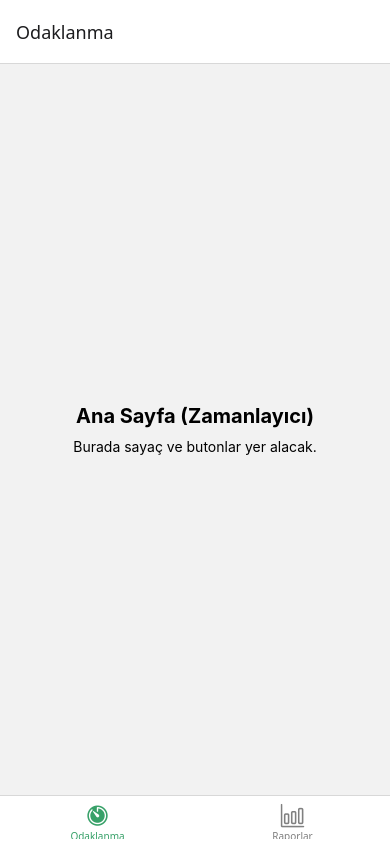
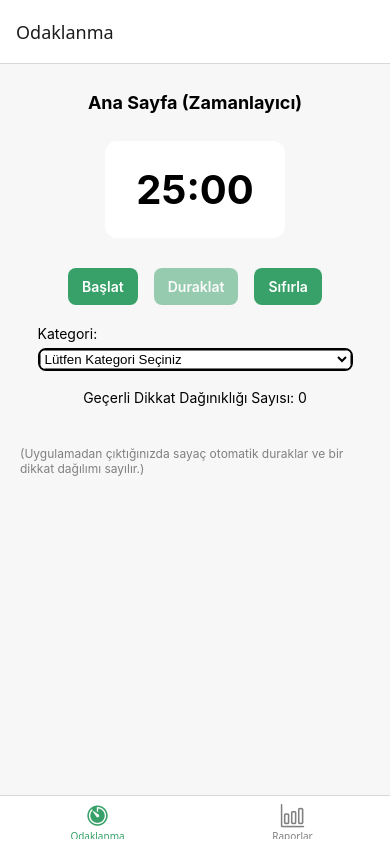
Before and after one commit to suleylmaz/mobilUygulama, a React Native app: screen / in a window 390 px wide. Built offline with nearby package versions, Linux system fonts and the light colour scheme.

Commit message:
Odaklanma Sayfası Düzenlendi.

```diff
--- a/package.json
+++ b/package.json
@@ -9,6 +9,8 @@
     "web": "expo start --web"
   },
   "dependencies": {
+    "@react-native-async-storage/async-storage": "2.2.0",
+    "@react-native-picker/picker": "2.11.1",
     "@react-navigation/bottom-tabs": "^7.8.8",
     "@react-navigation/native": "^7.1.22",
     "expo": "~54.0.25",
@@ -16,8 +18,10 @@
     "react": "19.1.0",
     "react-dom": "19.1.0",
     "react-native": "0.81.5",
+    "react-native-chart-kit": "^6.12.0",
     "react-native-safe-area-context": "~5.6.0",
     "react-native-screens": "~4.16.0",
+    "react-native-svg": "^15.15.1",
     "react-native-web": "^0.21.0"
   },
   "private": true
--- a/src/screens/HomeScreen.js
+++ b/src/screens/HomeScreen.js
@@ -1,26 +1,246 @@
-import React from 'react';
-import { View, Text, StyleSheet } from 'react-native';
+import React, { useEffect, useRef, useState } from 'react';
+import {
+  View,
+  Text,
+  StyleSheet,
+  TouchableOpacity,
+  AppState,
+  Alert,
+} from 'react-native';
+import AsyncStorage from '@react-native-async-storage/async-storage';
+import { Picker } from '@react-native-picker/picker';
+import { saveSession } from '../storage/storage';
+
+const DEFAULT_SECONDS = 25 * 60;
 
 const HomeScreen = () => {
+  const [secondsLeft, setSecondsLeft] = useState(DEFAULT_SECONDS);
+  const [isRunning, setIsRunning] = useState(false);
+  const [selectedCategory, setSelectedCategory] = useState('');
+  const [distractionCount, setDistractionCount] = useState(0);
+  const intervalRef = useRef(null);
+  const appState = useRef(AppState.currentState);
+  const startedAtRef = useRef(null);
+
+  useEffect(() => {
+    if (isRunning) {
+      if (!startedAtRef.current) startedAtRef.current = Date.now();
+
+      intervalRef.current = setInterval(() => {
+        setSecondsLeft(prev => {
+          if (prev <= 1) {
+            clearInterval(intervalRef.current);
+            endSession(true);
+            return 0;
+          }
+          return prev - 1;
+        });
+      }, 1000);
+    } else {
+      if (intervalRef.current) {
+        clearInterval(intervalRef.current);
+        intervalRef.current = null;
+      }
+    }
+
+    return () => {
+      if (intervalRef.current) {
+        clearInterval(intervalRef.current);
+        intervalRef.current = null;
+      }
+    };
+  }, [isRunning]);
+
+
+  useEffect(() => {
+    const subscription = AppState.addEventListener('change', handleAppStateChange);
+    return () => subscription.remove();
+  }, [isRunning]);
+
+  const handleAppStateChange = nextAppState => {
+    if (!isRunning) {
+      appState.current = nextAppState;
+      return;
+    }
+
+    if (appState.current === 'active' && (nextAppState === 'background' || nextAppState === 'inactive')) {
+      setDistractionCount(c => c + 1);
+      pauseTimer();
+      Alert.alert('Dikkat dağıldı', 'Uygulamadan çıktığınız için sayaç duraklatıldı.');
+    }
+
+    appState.current = nextAppState;
+  };
+
+  const startTimer = () => {
+    if (isRunning) return;
+    setIsRunning(true);
+  };
+
+  const pauseTimer = () => {
+    setIsRunning(false);
+  };
+
+  const resetTimer = () => {
+    setIsRunning(false);
+    setSecondsLeft(DEFAULT_SECONDS);
+    setDistractionCount(0);
+    startedAtRef.current = null;
+  };
+
+  const endSession = async (completed = false) => {
+    setIsRunning(false);
+    const startedAt = startedAtRef.current || Date.now();
+    const elapsedMs = Date.now() - startedAt;
+    const elapsedSec = Math.round(elapsedMs / 1000);
+    const durationSec = completed ? DEFAULT_SECONDS : elapsedSec;
+    const minutes = Math.floor(durationSec / 60);
+    const seconds = durationSec % 60;
+
+    const session = {
+      id: `${Date.now()}`,
+      category: selectedCategory,
+      durationSec: durationSec,
+      distractions: distractionCount,
+      date: new Date().toISOString(),
+      completed: completed,
+    };
+
+    Alert.alert(
+      'Seans Özeti',
+      `Kategori: ${session.category}\nSüre: ${minutes} dakika ${seconds} saniye\nDikkat Dağınıklığı: ${session.distractions}`,
+      [
+        {
+          text: 'Kaydet',
+          onPress: async () => {
+            await saveSession(session);
+            resetTimer();
+          },
+        },
+        {
+          text: 'İptal (kaydetme)',
+          onPress: () => {
+            resetTimer();
+          },
+          style: 'cancel',
+        },
+      ],
+      { cancelable: false }
+    );
+  };
+
+  const formatTime = secs => {
+    const m = Math.floor(secs / 60)
+      .toString()
+      .padStart(2, '0');
+    const s = (secs % 60).toString().padStart(2, '0');
+    return `${m}:${s}`;
+  };
+
   return (
     <View style={styles.container}>
       <Text style={styles.title}>Ana Sayfa (Zamanlayıcı)</Text>
-      <Text>Burada sayaç ve butonlar yer alacak.</Text>
+
+      <View style={styles.timerBox}>
+        <Text style={styles.timerText}>{formatTime(secondsLeft)}</Text>
+      </View>
+
+      <View style={styles.row}>
+        <TouchableOpacity
+          style={[styles.button, isRunning ? styles.buttonDisabled : null]}
+          onPress={startTimer}
+          disabled={isRunning}
+        >
+          <Text style={styles.buttonText}>Başlat</Text>
+        </TouchableOpacity>
+
+        <TouchableOpacity
+          style={[styles.button, !isRunning ? styles.buttonDisabled : null]}
+          onPress={pauseTimer}
+          disabled={!isRunning}
+        >
+          <Text style={styles.buttonText}>Duraklat</Text>
+        </TouchableOpacity>
+
+        <TouchableOpacity style={styles.button} onPress={resetTimer}>
+          <Text style={styles.buttonText}>Sıfırla</Text>
+        </TouchableOpacity>
+      </View>
+
+      <View style={styles.pickerRow}>
+        <Text style={styles.label}>Kategori:</Text>
+        <View style={styles.pickerContainer}>
+          <Picker
+            selectedValue={selectedCategory}
+            onValueChange={(itemValue) => setSelectedCategory(itemValue)}
+            mode="dropdown"
+          >
+            <Picker.Item label="Lütfen Kategori Seçiniz" value="" enabled={false} style={{ color: 'gray' }} />
+            <Picker.Item label="Ders Çalışma" value="Ders Çalışma" />
+            <Picker.Item label="Kodlama" value="Kodlama" />
+            <Picker.Item label="Proje" value="Proje" />
+            <Picker.Item label="Kitap Okuma" value="Kitap Okuma" />
+            <Picker.Item label="Diğer" value="Diğer" />
+          </Picker>
+        </View>
+      </View>
+
+      <View style={styles.summary}>
+        <Text>Geçerli Dikkat Dağınıklığı Sayısı: {distractionCount}</Text>
+      </View>
+
+      <View style={{ height: 40 }} />
+      <Text style={{ fontSize: 12, color: 'gray' }}>
+        (Uygulamadan çıktığınızda sayaç otomatik duraklar ve bir dikkat dağılımı
+        sayılır.)
+      </Text>
     </View>
   );
 };
 
 const styles = StyleSheet.create({
-  container: {
-    flex: 1,
+  container: { flex: 1, padding: 20, alignItems: 'center', backgroundColor: '#f7f7f7' },
+  title: { fontSize: 18, fontWeight: '700', marginVertical: 8 },
+  timerBox: {
+    marginTop: 20,
+    marginBottom: 12,
+    padding: 24,
+    borderRadius: 12,
+    backgroundColor: 'white',
+    elevation: 2,
+    alignItems: 'center',
     justifyContent: 'center',
-    alignItems: 'center',
+    minWidth: 180,
   },
-  title: {
-      fontSize: 20,
-      fontWeight: 'bold',
-      marginBottom: 10,
-  }
+  timerText: { fontSize: 40, fontWeight: '700' },
+  row: { flexDirection: 'row', marginTop: 18, alignItems: 'center' },
+  button: {
+    marginHorizontal: 8,
+    backgroundColor: '#38A169',
+    paddingHorizontal: 14,
+    paddingVertical: 10,
+    borderRadius: 8,
+  },
+  buttonDisabled: { opacity: 0.5 },
+  buttonText: { color: 'white', fontWeight: '600' },
+
+  pickerRow: {
+    marginTop: 20,
+    width: '90%',
+    maxWidth: 350,
+  },
+  label: { marginBottom: 6 },
+  pickerContainer: {
+    backgroundColor: 'white',
+    borderRadius: 8,
+    overflow: 'hidden',
+    width: '100%',
+    borderWidth: 2,
+    borderColor: '#000'
+  },
+
+
+  summary: { marginTop: 18, alignItems: 'center' },
 });
 
 export default HomeScreen;
--- /dev/null
+++ b/src/storage/storage.js
@@ -0,0 +1,36 @@
+import AsyncStorage from '@react-native-async-storage/async-storage';
+
+const SESSIONS_KEY = 'focus_sessions_v1';
+
+export const saveSession = async (session) => {
+  try {
+    const raw = await AsyncStorage.getItem(SESSIONS_KEY);
+    const arr = raw ? JSON.parse(raw) : [];
+    arr.push(session);
+    await AsyncStorage.setItem(SESSIONS_KEY, JSON.stringify(arr));
+    return true;
+  } catch (e) {
+    console.error('saveSession error', e);
+    return false;
+  }
+};
+
+export const getAllSessions = async () => {
+  try {
+    const raw = await AsyncStorage.getItem(SESSIONS_KEY);
+    return raw ? JSON.parse(raw) : [];
+  } catch (e) {
+    console.error('getAllSessions error', e);
+    return [];
+  }
+};
+
+export const clearAllSessions = async () => {
+  try {
+    await AsyncStorage.removeItem(SESSIONS_KEY);
+    return true;
+  } catch (e) {
+    console.error('clearAllSessions error', e);
+    return false;
+  }
+};
```
Also changed, not shown: 1 other file (tests, documents, lock files or other folders).
